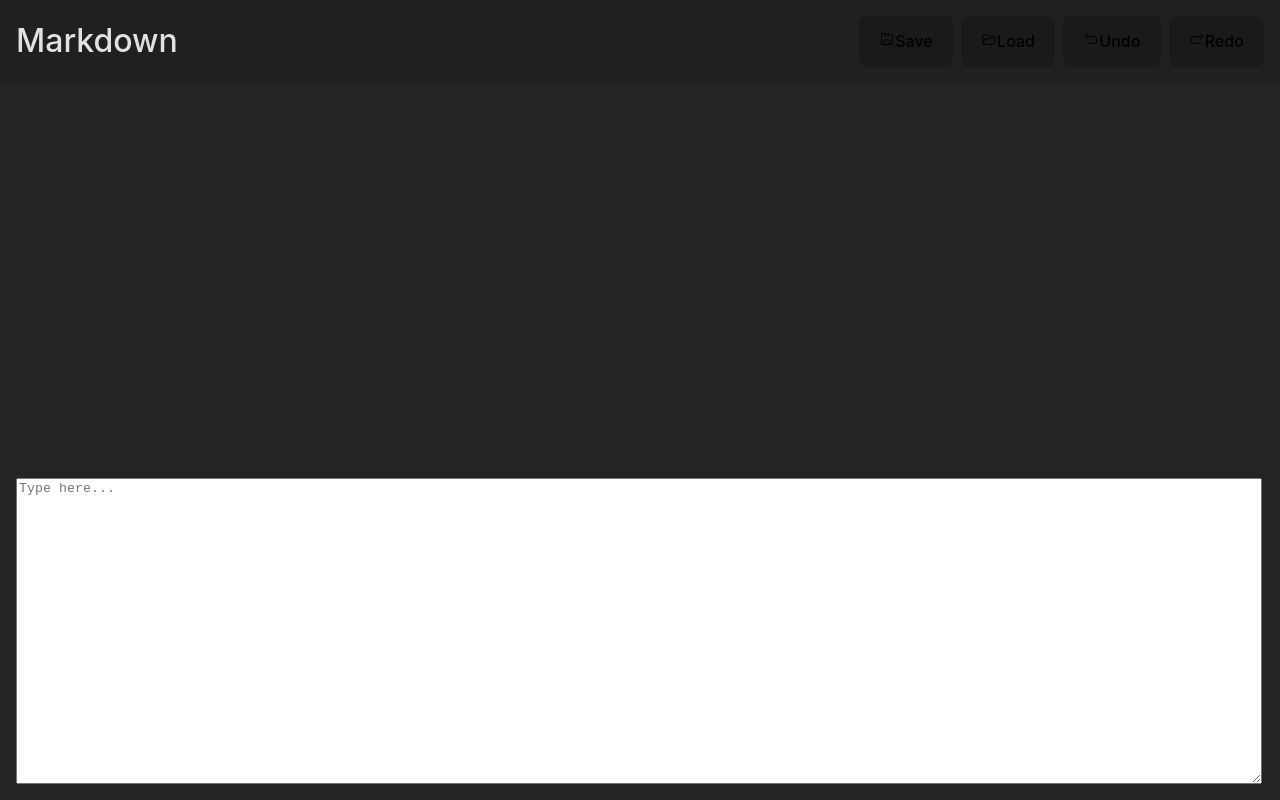
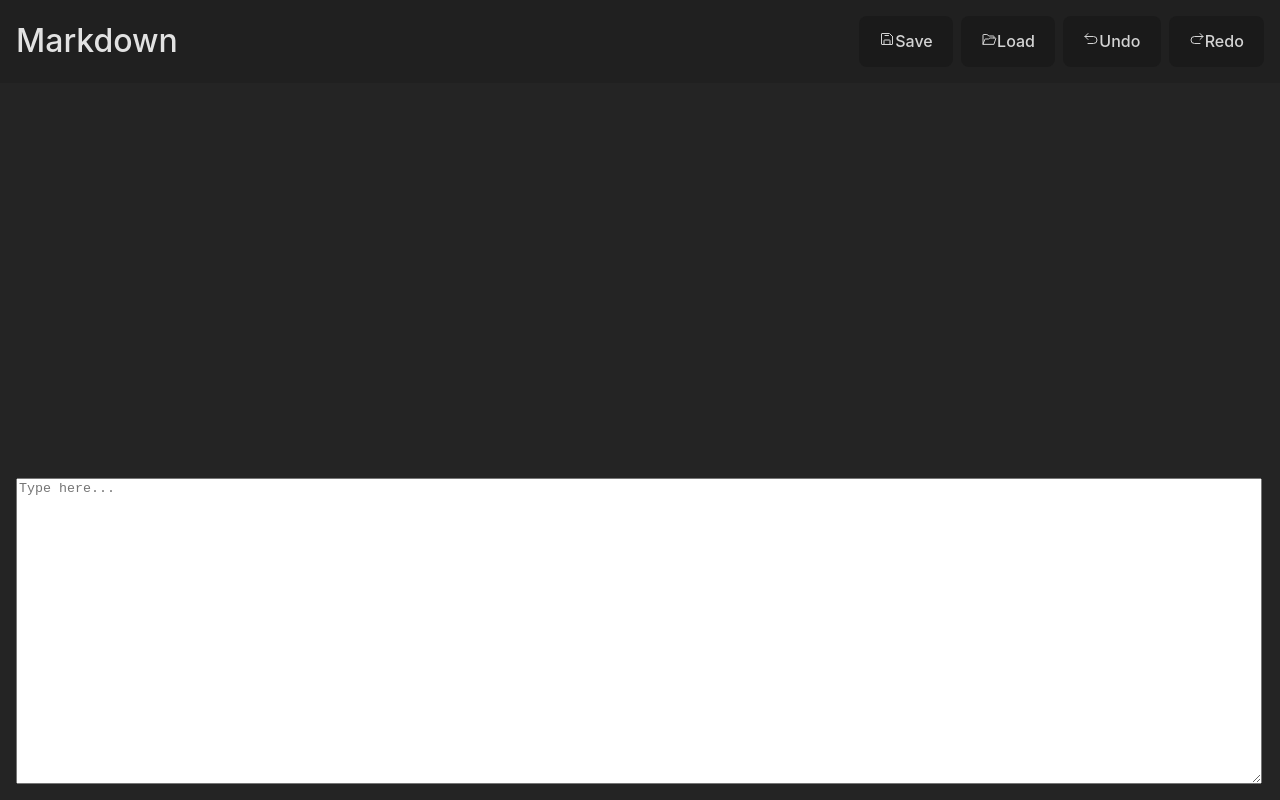
Before and after one commit to mulrooneydesign/word-processor, a React (Vite) app: page / in a window 1280 px wide. Built offline with nearby package versions, Linux system fonts and the light colour scheme.

Commit message:
css(word-processor): change button color

```diff
--- a/src/components/ToolBar/components/Button/Button.css
+++ b/src/components/ToolBar/components/Button/Button.css
@@ -8,10 +8,13 @@
   background-color: #1a1a1a;
   cursor: pointer;
   transition: border-color 0.25s;
+  color: var(--light-gray);
 }
+
 .button:hover {
   border-color: #646cff;
 }
+
 .button:focus,
 .button:focus-visible {
   outline: 4px auto -webkit-focus-ring-color;
--- a/src/index.css
+++ b/src/index.css
@@ -13,6 +13,7 @@
   -webkit-text-size-adjust: 100%;
 
   --tint: rgba(0, 0, 0, 0.1);
+  --light-gray: #d4d4d4;
 
   --xxs-spacing: 0.5rem;
   --xs-spacing: 1rem;
```
Also changed, not shown: 1 other file (tests, documents, lock files or other folders).
